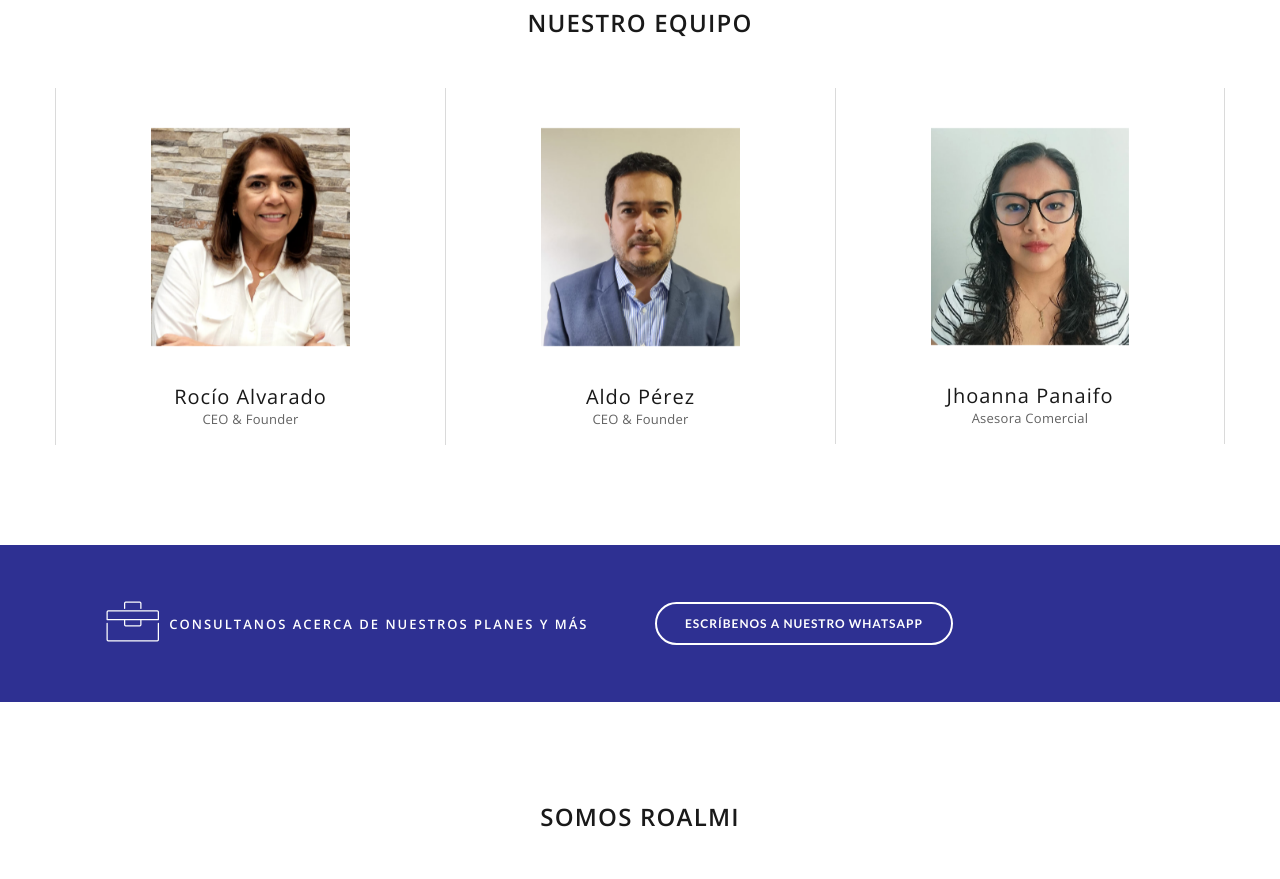
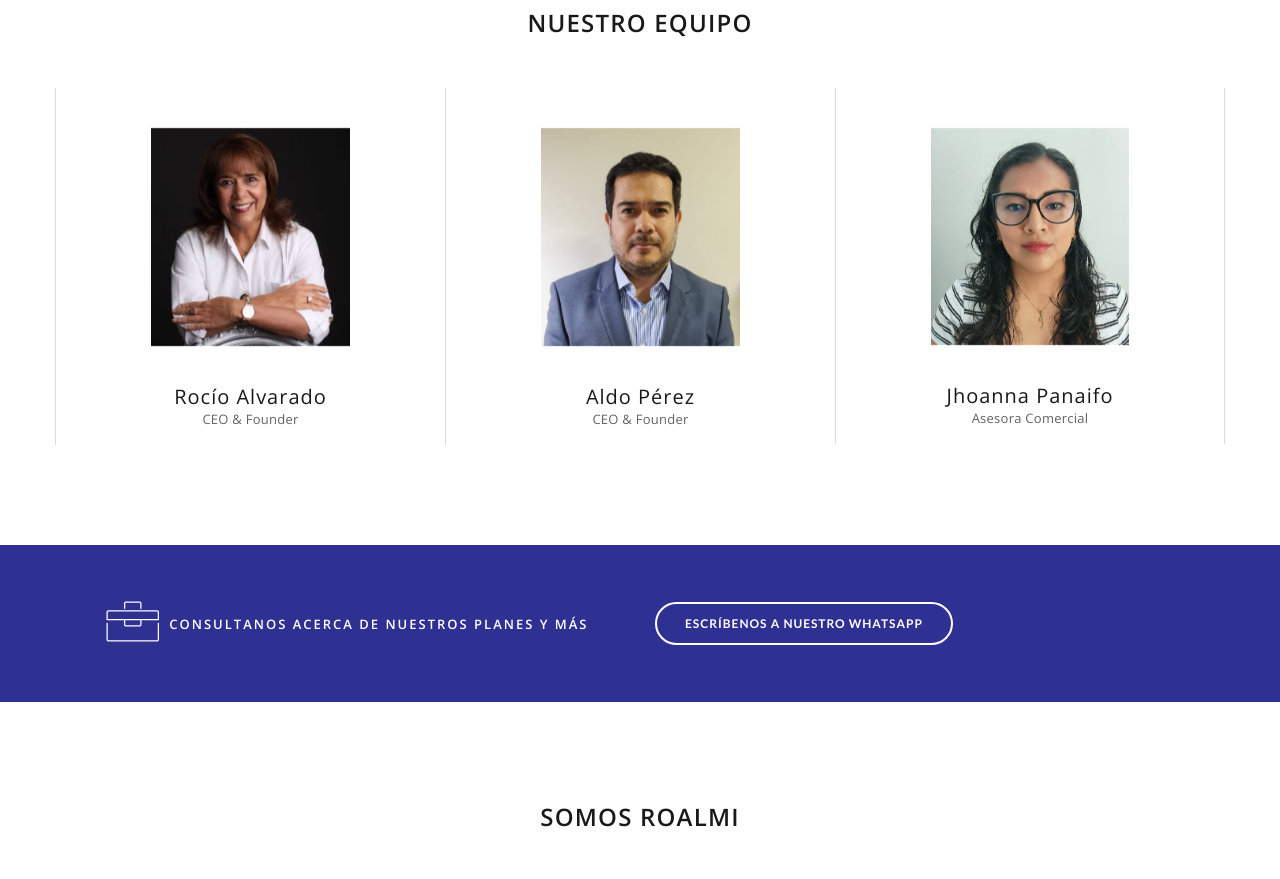
Before and after one commit to PLAYHARDteam/ROALMI, a plain HTML site: page index.html in a window 1280 px wide. Shown: the part 3560-4439 px from the top of the page. Drawn offline with nearby package versions, Linux system fonts and the light colour scheme; files whose address does not match are found by name; a web font is replaced by a local one.

Commit message:
update_16_11_23

```diff
--- a/index.html
+++ b/index.html
@@ -393,7 +393,7 @@ License URI: Omar Ancajima - 923363819-->
                 <div class="row">
                     <div class="col-sm-4 tv-l-border">
                         <div class="tv-team-bio">
-                            <div class="tv-team-img"><img src="images/rocio.jpg" class="center-block" alt="team image"></div>
+                            <div class="tv-team-img"><img src="images/rocio.webp" class="center-block" alt="team image"></div>
                             <div class="team-description text-center">
                                 <div class="member-name tv-font-20 tv-letter-spacing-1 tv-off-black-text">Rocío Alvarado</div>
                                 <div class="designation">CEO &amp; Founder</div>
```
Also changed, not shown: images/rocio.webp (added).
